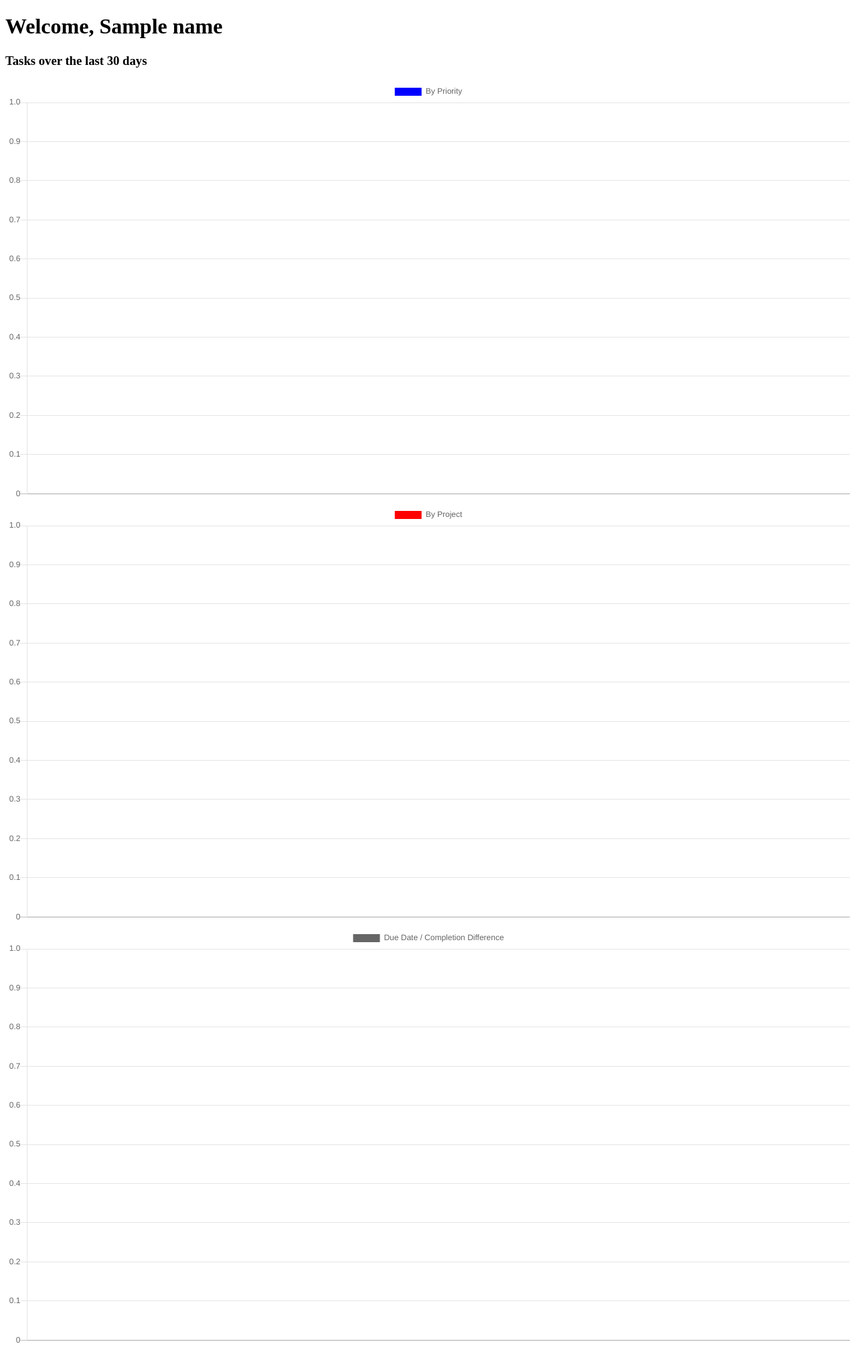
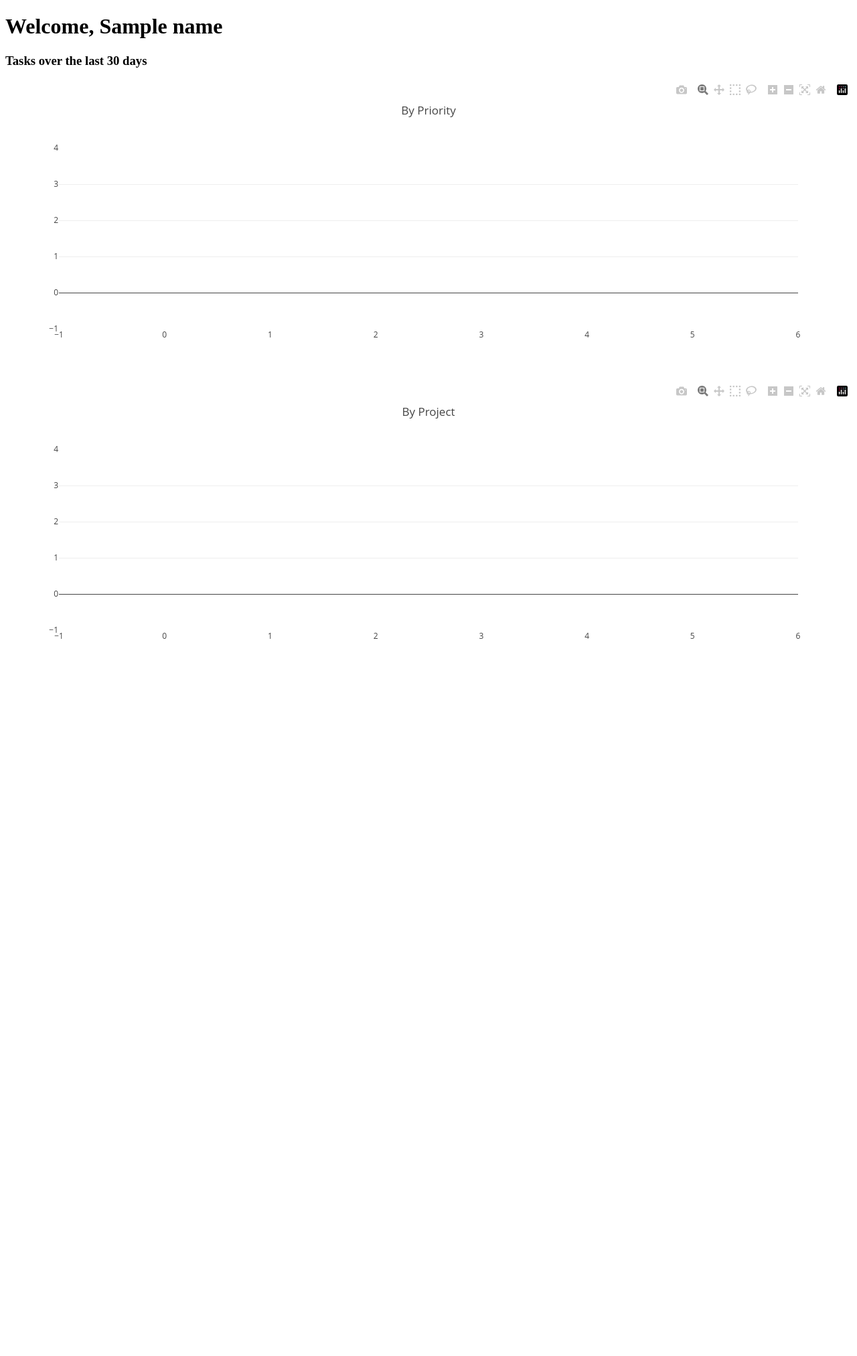
Before and after one commit to yrizk/jarvis-analytics, a Flask app: template app/templates/main.html in a window 1280 px wide. Shown: the whole page at 67% size. After the commit the page ends 954 px from the top, so only its background shows below. Run offline with Flask 2, Linux system fonts and the light colour scheme; the template is opened without the code that fills it: most values are stand-ins (such as "Sample title", 1, 10 or a date in 2020); some libraries are stand-ins or nearby versions.

Commit message:
switched everything over to plotly and off chart.js. finished up the box plot thing too

```diff
--- a/app/controller.py
+++ b/app/controller.py
@@ -13,8 +13,7 @@
             if task.item_completed_since(item, 30):
                 i = api.items.get_by_id(item['id'])
                 t = task.parse(i)
-                if task.is_valid(t):
-                    items.append(t)
+                items.append(t)
         if len(items) > 0:
             completed_items[project['name']] = items
     return completed_items
--- a/app/templates/main.html
+++ b/app/templates/main.html
@@ -19,38 +19,61 @@
 <body>
     <h1> Welcome, {{ name  }} </h1>
     <h3> Tasks over the last 30 days </h3>
-    <canvas id="priority"></canvas>
-    <canvas id="project"></canvas>
-    <canvas id="priority-dcdiff"></canvas>
-
-    <script src="https://cdn.jsdelivr.net/npm/chart.js@2.8.0"></script>
+    <div id="priority"></div>
+    <div id="project"></div>
+    <div id="priority-dcdiff"></div>
+    <div id="quartiles"></div>
+    <script src='https://cdn.plot.ly/plotly-latest.min.js'></script>
     <script>
         /*
-         * id: the div id for the canvas.
-         * color: an array of colors (1 / bar)
+         * uses chart.js to show a bar graph
+         * id: the div id for the div.
+         * title: the title of the chart
+         * labels: the x-axis titles
+         * data: the data for each of the labels (a single array of numerical values)
+         * colors: an array of colors (1 / bar)
          */
-        function barGraph(id, labels, data, graphLabel, color) {
-            return new Chart(id, {
-              type: 'bar',
-              data: {
-                labels: labels,
-                datasets: [{
-                  label: graphLabel,
-                  backgroundColor: color,
-                  data: data
-                }]
-              },
-              options: {
-                responsive: true,
-                scales: {
-                  yAxes: [{
-                    ticks: {
-                      beginAtZero: true
-                    }
-                  }]
-                }
+        function barGraph(id, title, labels, data, colors) {
+            var data = [
+              {
+                x: labels,
+                y: data,
+                type: 'bar',
+                color: colors,
               }
-            });
+            ];
+            var layout = {
+                showLegend: true,
+                title : title
+            }
+            Plotly.newPlot(id, data, layout);
+        }
+
+        /**
+         * id: the div id for the element.
+         * title: the title for the chart
+         * labels: array containing the box-plot names
+         * data: [[], [], ..., []] where each of these contains the data to show.
+         * colors: the color to show the each of the box-plot
+         * Note that labels, data, and colors must have the same length as they are indexed
+         * by a common value.
+         */
+        function boxAndWhisker(id, title, labels, data, colors) {
+            var totalData = [];
+            for (var i = 0; i < data.length; i++) {
+                totalData.push({
+                    y: data[i],
+                    type: 'box',
+                    marker: {color: colors[i]},
+                    name: labels[i],
+                })
+            }
+
+            var layout = {
+                title: title,
+                showlegend: true
+            };
+            Plotly.newPlot(id, totalData, layout);
         }
 
         function max(a,b) {
@@ -70,14 +93,20 @@
             }));
         }
 
-        var projectData = {{ data.project | safe }};
-        var priorityData = {{ data.priority | safe }};
-        barGraph('project', Object.keys(projectData), Object.values(projectData).
-            map(project => project.length), 'By Project', '#ff0000');
-        barGraph('priority', Object.keys(priorityData), Object.
-            values(priorityData).map(project => project.length), 'By Priority', '#0000ff');
-        barGraph('priority-dcdiff', Object.keys(priorityData),
-            reduce(priorityData), 'Due Date / Completion Difference', Chart.helpers.color('green'));
+        window.onload = function() {
+            // from p1 to p4
+            PRIORITY_COLORS = ['#ff0000', '#fcba03', '#03a5fc', '#000000']
+            var projectData = {{ data.project | safe }};
+            var priorityData = {{ data.priority | safe }};
+            barGraph('project', 'By Project', Object.keys(projectData), Object.values(projectData).
+                map(project => project.length), '#ff0000');
+            barGraph('priority', 'By Priority', Object.keys(priorityData), Object.
+                values(priorityData).map(project => project.length), '#0000ff');
+            barGraph('priority-dcdiff', 'Due Date / Completion Difference', Object.keys(priorityData),
+                reduce(priorityData), Chart.helpers.color('green'));
+            boxAndWhisker('quartiles', 'Due Date / Completion Difference Box Plot', Object.keys(priorityData), extract(priorityData, t => t.dcdiff), PRIORITY_COLORS);
+        };
+
       </script>
 
 </body>
```
Also changed, not shown: app/task.py (+5 -13 lines).
